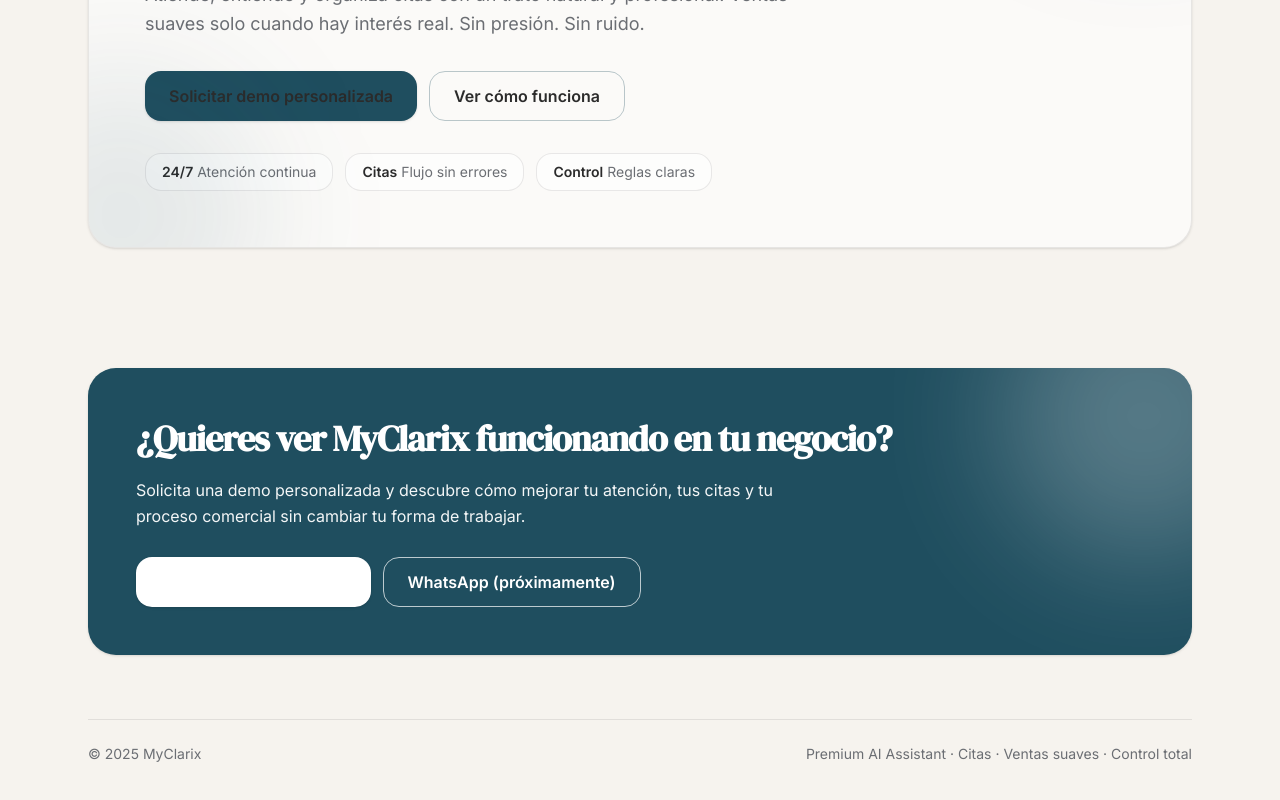
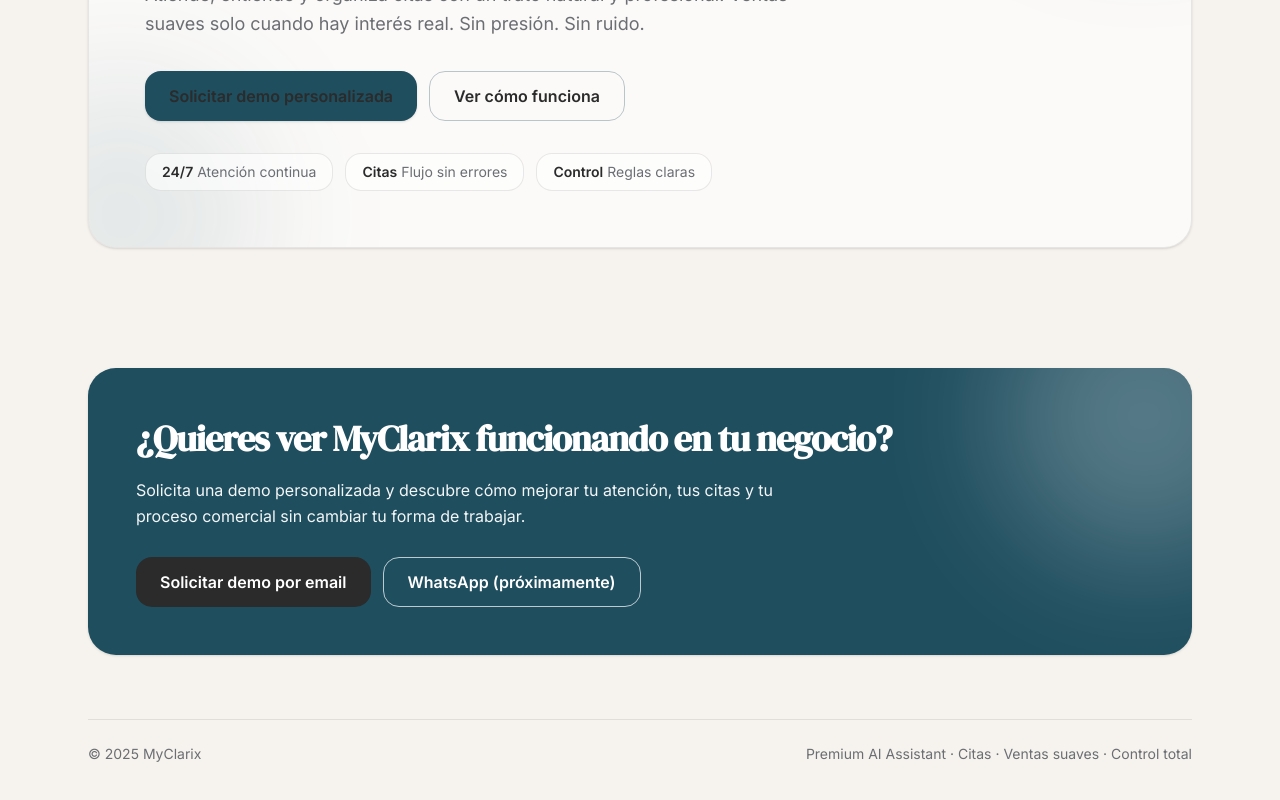
Before and after one commit to MiguelinaRos29/myclarix-web, a Next.js app: page / in a window 1280 px wide. Shown: the part 412-1212 px from the top of the page. Built offline with nearby package versions, Linux system fonts and the light colour scheme.

Commit message:
fix: restore hero button interactivity and improve CTA email contrast

```diff
--- a/app/page.tsx
+++ b/app/page.tsx
@@ -57,7 +57,7 @@
   </a>
 );
 
-
+// (lo dejamos por si lo quieres usar en algún CTA oscuro con texto legible)
 const OnDarkButton = ({
   href,
   children,
@@ -119,6 +119,8 @@
           <div className="pointer-events-none absolute -top-24 -right-24 h-72 w-72 rounded-full bg-accent/20 blur-3xl" />
           <div className="pointer-events-none absolute -bottom-28 -left-28 h-72 w-72 rounded-full bg-accent/10 blur-3xl" />
 
+          {/* 🔑 IMPORTANTE: contenido por encima del glow */}
+          <div className="relative z-10">
             <p className="inline-flex w-fit items-center rounded-full border border-charcoal/10 bg-white/70 px-3 py-1 text-xs uppercase tracking-[0.18em] text-charcoal">
               Asistente premium para negocios con clientes reales
             </p>
@@ -155,6 +157,7 @@
               ))}
             </div>
           </div>
+        </div>
       </section>
 
       {/* CTA FINAL */}
@@ -172,9 +175,19 @@
           </p>
 
           <div className="mt-7 flex flex-col sm:flex-row gap-3">
-            <OnDarkButton href="mailto:demo@myclarix.com">
+            {/* ✅ BOTÓN EMAIL CON CONTRASTE REAL */}
+            <a
+              href="mailto:demo@myclarix.com?subject=Solicitud%20de%20demo%20MyClarix"
+              className="
+                inline-flex items-center justify-center
+                rounded-2xl px-6 py-3 font-semibold
+                bg-charcoal text-white
+                hover:bg-charcoal/90 transition
+                focus:outline-none focus:ring-2 focus:ring-white/40
+              "
+            >
               Solicitar demo por email
-            </OnDarkButton>
+            </a>
 
             <a
               className="
```
Lines whose indentation alone changed are shown as unchanged.
